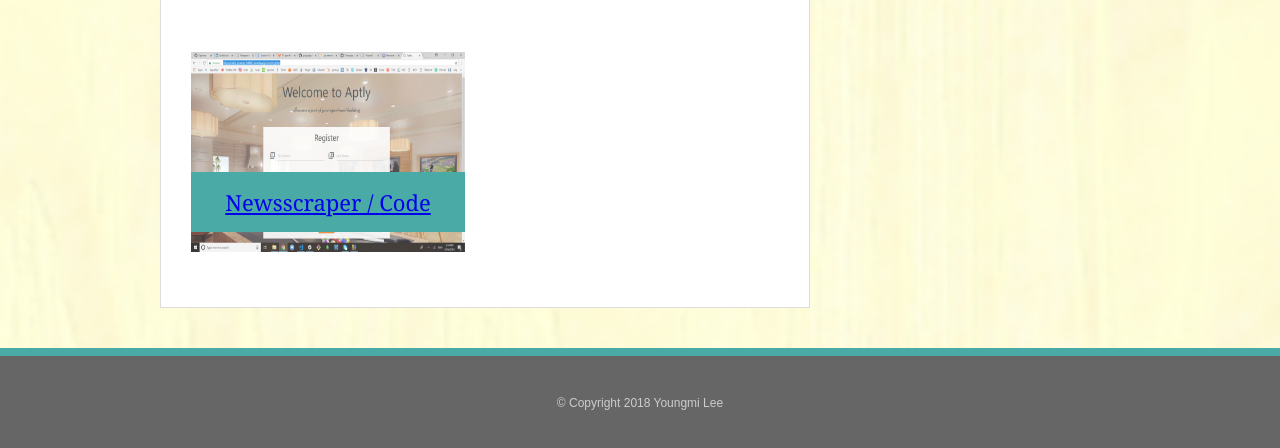
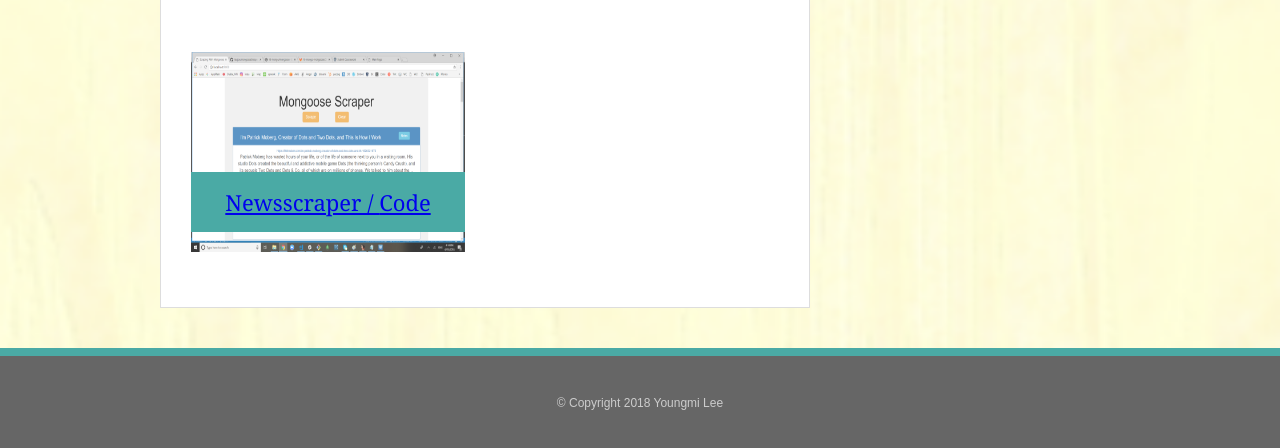
Before and after one commit to ally0426/Basic-Portfolio, a plain HTML site: page portfolio.html in a window 1280 px wide. Shown: the part 1030-1478 px from the top of the page. Drawn offline with Linux system fonts and the light colour scheme.

Commit message:
edited img for newsscraper

```diff
--- a/portfolio.html
+++ b/portfolio.html
@@ -54,7 +54,7 @@
 			<h3>Aptly / <a href="https://github.com/ally0426/aptly">Code</a></h3></a>
 		</div>
 		<div class="work">
-			<a href="https://guarded-oasis-56791.herokuapp.com/"><img src="./assets/images/aptly.png" class="auth-image" alt="Rock Paper Scissors">
+			<a href="https://guarded-oasis-56791.herokuapp.com/"><img src="./assets/images/newsscraper.png" class="auth-image" alt="Rock Paper Scissors">
 			<h3>Newsscraper / <a href="https://github.com/ally0426/aptly">Code</a></h3></a>
 		</div>
 
```
